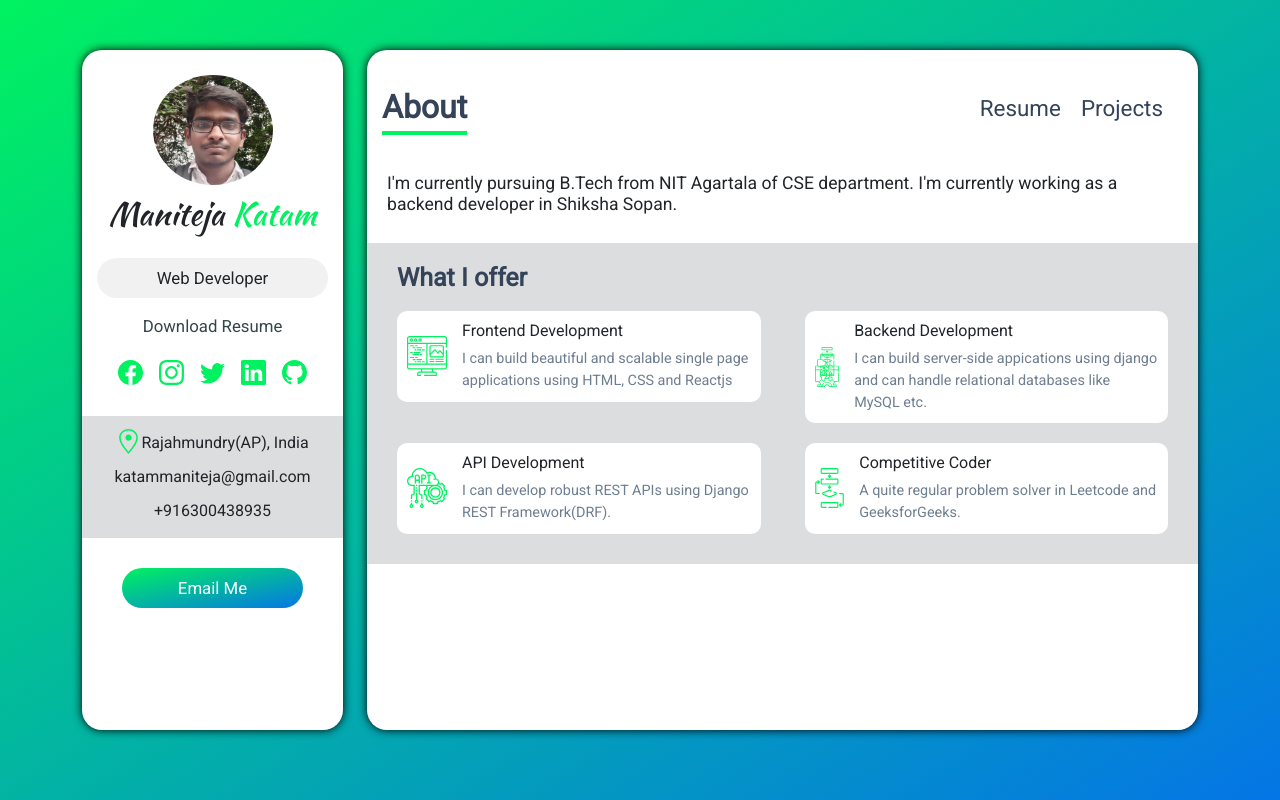
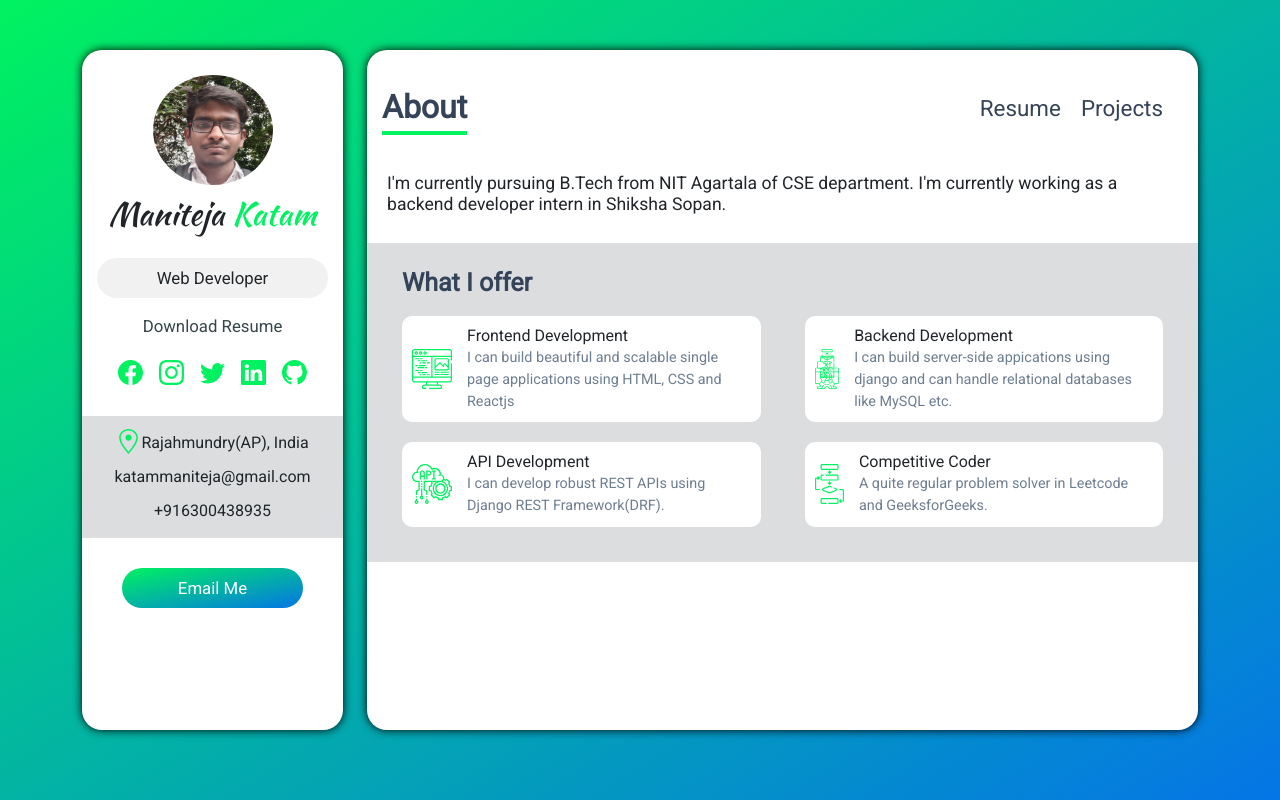
Before and after one commit to katammaniteja/Portfolio, a React (Create React App) app: page / in a window 1280 px wide. Built offline with nearby package versions, Linux system fonts and the light colour scheme.

Commit message:
refractored code

```diff
--- a/src/components/About.js
+++ b/src/components/About.js
@@ -33,7 +33,7 @@ export default function About() {
   return (
     <div className='about'>
       <h6 className="about-intro">
-        I'm currently pursuing B.Tech from NIT Agartala of CSE department. I'm currently working as a backend developer in Shiksha Sopan.
+        I'm currently pursuing B.Tech from NIT Agartala of CSE department. I'm currently working as a backend developer intern in Shiksha Sopan.
       </h6>
       <div className="container about-container">
         <h6 className="about-heading">What I offer</h6>
--- a/src/components/Skillcard.js
+++ b/src/components/Skillcard.js
@@ -4,7 +4,7 @@ export default function Skillcard({skill}) {
     return(
         <div className="col-lg-6">
             <div className="skill-card">
-            <img src={skill.icon} className='skill-card-icon'/>
+            <img src={skill.icon} alt="" className='skill-card-icon my-auto'/>
             <div className="skill-card-body">
                 <h6 className="skill-card-title">
                 {skill.title}
--- a/src/styles/about.css
+++ b/src/styles/about.css
@@ -8,7 +8,7 @@
 }
 .about-container{
     background-color: #dbdddf;
-    padding: 20px;
+    padding: 25px;
 }
 .about-heading{
     font-size: 25px;
@@ -27,10 +27,12 @@
 .skill-card-icon{
     width: 40px;
     height: 40px;
-    margin: auto;
 }
 .skill-card-body{
     margin-left: 15px;
+}
+.skill-card-title{
+    margin-bottom: 2px;
 }
 .skill-card-content{
     margin: 0;
```
